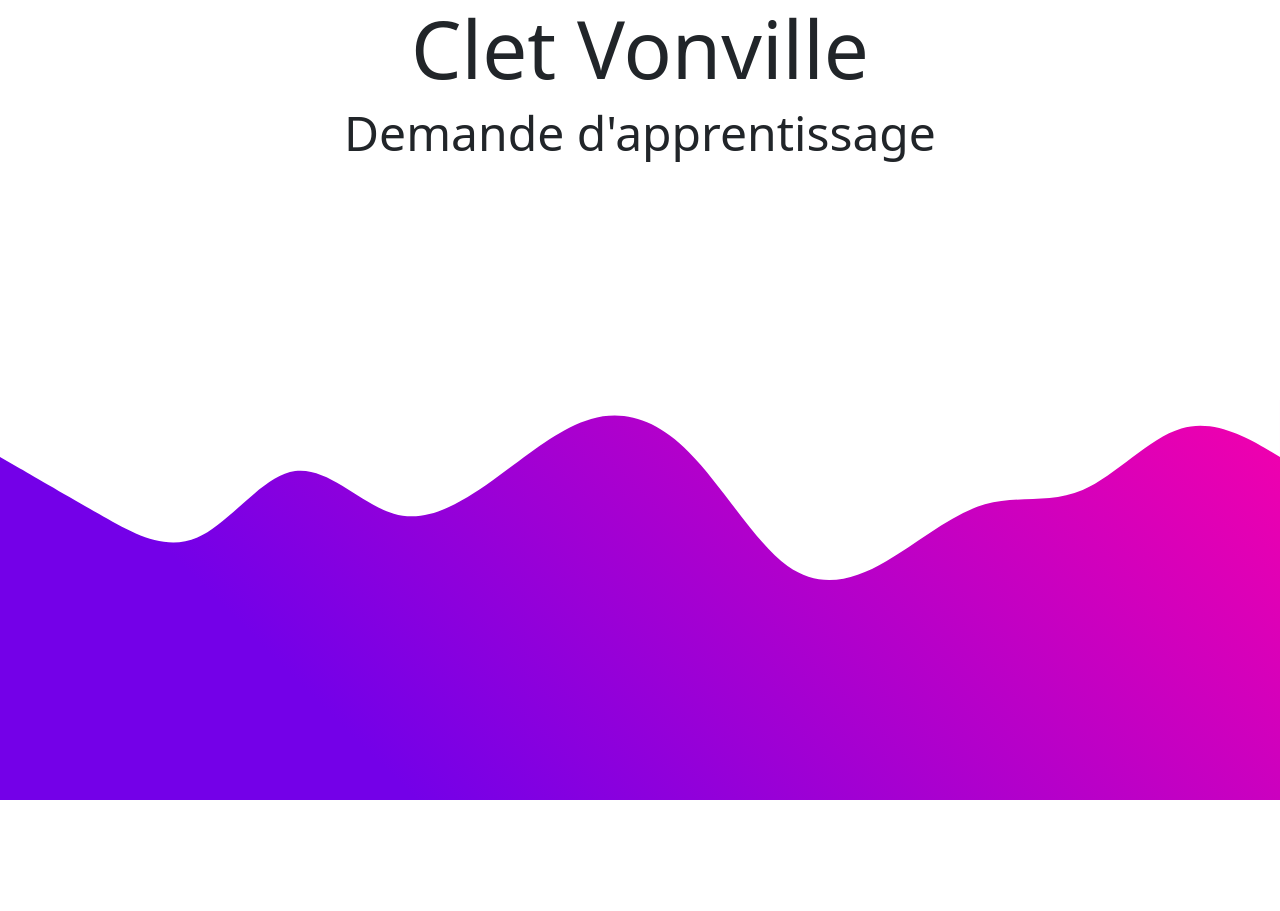
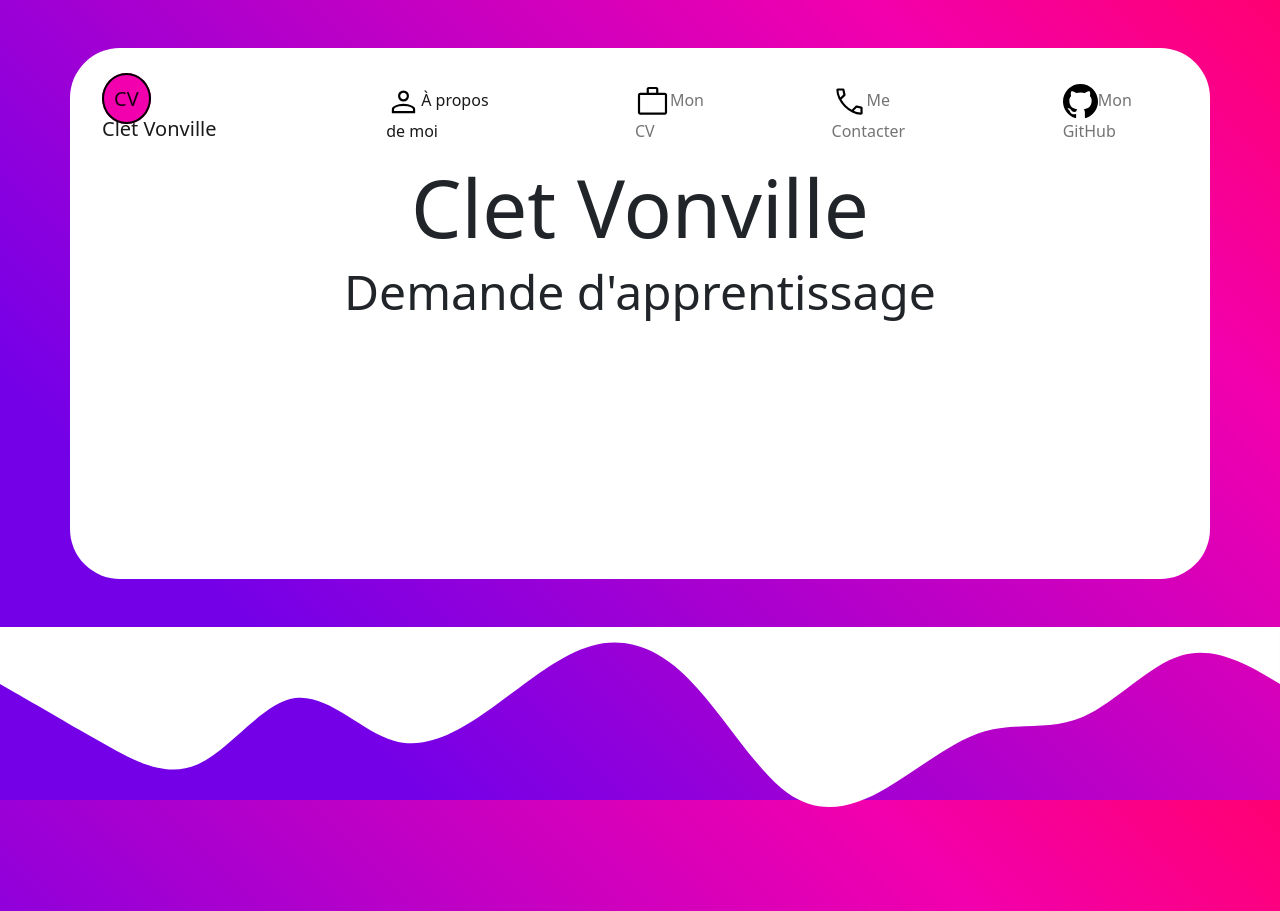
Before and after one commit to Adroscal/CV, a plain HTML site: page index.html in a window 1280 px wide. Before the commit the page ends 800 px from the top, so only its background shows below. Drawn offline with Linux system fonts and the light colour scheme.

Commit message:
CV - V0.2 - Réflexion sur le design (à modifier peut-être - Ajout d'icones - Ajout de divers liens

```diff
--- a/css/custom.css
+++ b/css/custom.css
@@ -10,6 +10,30 @@ body{
 
 }
 
+.front-page{
+    background-color: #fff;
+    padding: 20px;
+    border-radius: 50px;
+}
+
 .white-part{
     background-color: white;
 }
+
+
+.CV-logo {
+    border-radius: 50%;
+    width: 30px;
+    height: 30px;
+    padding: 10px;
+    background-color: #F200AD;
+    border: 2px solid #000;
+
+    text-align: center;
+
+}
+
+.navbar-nav > li{
+    padding-left:100px;
+    padding-right:10px;
+}
--- /dev/null
+++ b/css/icons.css
@@ -0,0 +1,4 @@
+.nav-icons{
+    height:35px;
+    width:35px;
+}
--- a/index.html
+++ b/index.html
@@ -4,22 +4,60 @@
     <meta charset="UTF-8" content="initial-scale=1.0, width=device-width" name="viewport">
     <link rel="stylesheet" href="css/bootstrap.min.css">
     <link rel="stylesheet" href="css/custom.css">
+    <link rel="stylesheet" href="css/icons.css">
     <script src="js/bootstrap.min.js"></script>
     <title>Bienvenue</title>
 </head>
 <body>
 
-<!-- white -->
-<div style="height:400px" class="white-part">
-    <div class="container">
-        <div>
-            <h1 class="display-1 text-center">Clet Vonville</h1>
-            <h2 class="display-5 text-center">Demande d'apprentissage</h2>
+<!-- front page -->
+<div class="container front-page my-lg-5">
+
+    <nav class="navbar navbar-expand-lg">
+        <div class="container-fluid">
+    <span>
+        <a class="navbar-brand CV-logo"  href="#">CV</a>
+        <a class="navbar-brand" href="#">Clet Vonville</a>
+    </span>
+            <button class="navbar-toggler" type="button" data-bs-toggle="collapse" data-bs-target="#navbarSupportedContent" aria-controls="navbarSupportedContent" aria-expanded="false" aria-label="Toggle navigation">
+                <span class="navbar-toggler-icon"></span>
+            </button>
+            <div class="collapse navbar-collapse" id="navbarSupportedContent">
+                <ul class="navbar-nav ms-auto mb-2 mb-lg-0">
+                    <li class="nav-item">
+
+                        <a class="nav-link active about-me " aria-current="page" href="#"><img class="nav-icons" src="media/icon/about-me.svg" >À propos de moi</a>
+                    </li>
+                    <li class="nav-item">
+                        <a class="nav-link" href="#"><img class="nav-icons" src="media/icon/cv.svg" >Mon CV</a>
+                    </li>
+                    <li class="nav-item">
+                        <a class="nav-link" href="#"><img class="nav-icons" src="media/icon/contact.svg" >Me Contacter</a>
+                    </li>
+                    <li class="nav-item">
+                        <a class="nav-link" href="#"><img class="nav-icons" src="media/icon/github.svg" >Mon GitHub</a>
+                    </li>
+                </ul>
+            </div>
+        </div>
+    </nav>
+
+
+    <div style="height:400px" class="white-part">
+        <div class="container">
+            <div>
+                <h1 class="display-1 text-center">Clet Vonville</h1>
+                <h2 class="display-5 text-center">Demande d'apprentissage</h2>
+            </div>
+
         </div>
 
     </div>
 
 </div>
+
+
+
 
 
 <!--transition -->
```
Also changed, not shown: media/icon/about-me.svg (added), media/icon/contact.svg (added), media/icon/cv.svg (added), media/icon/github.svg (added).
